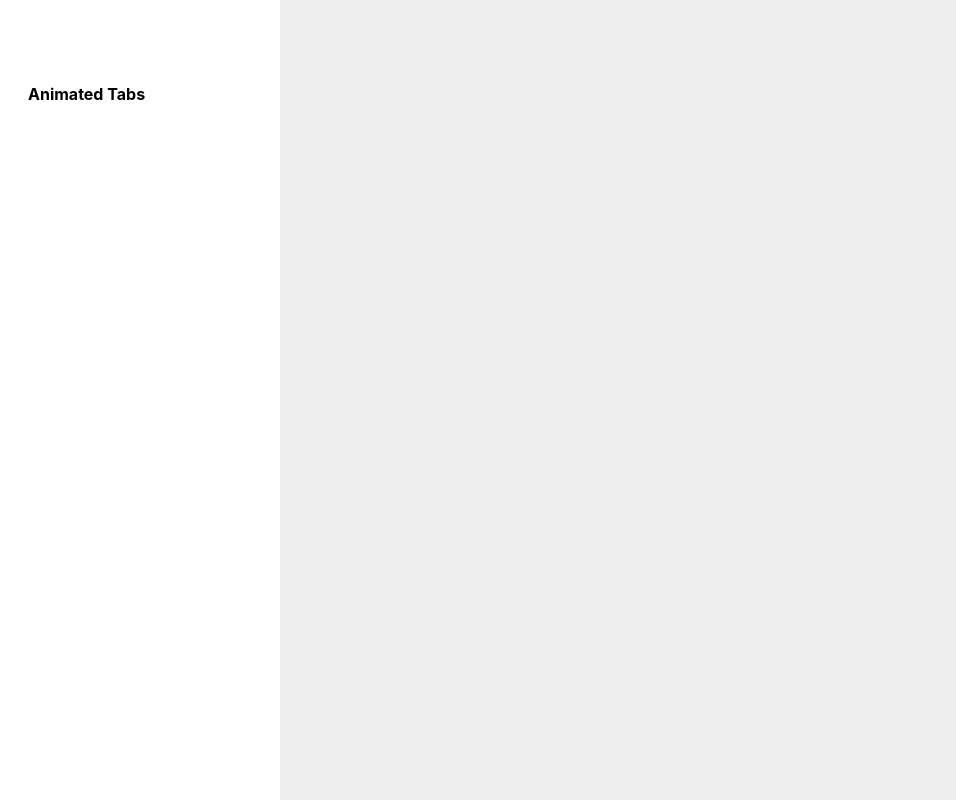
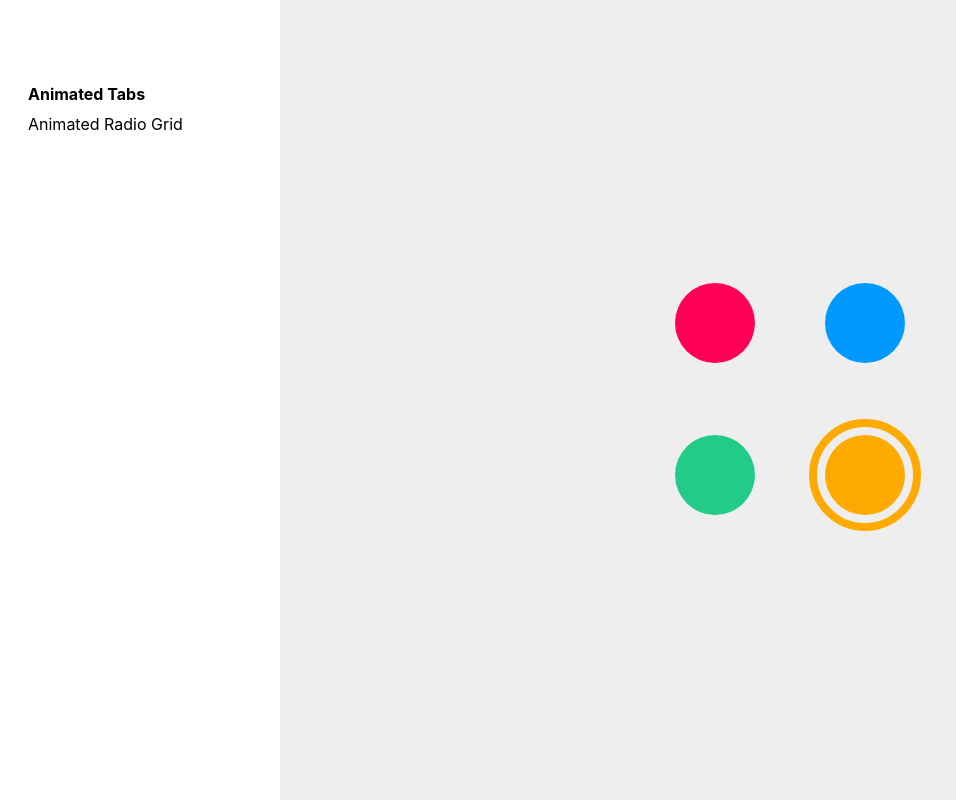
Before and after one commit to ashish-puttaa/framer-playground, a React (Create React App) app: page /animated-radio-grid in a window 1280 px wide. Shown: the top 800 px of the page, without its empty margins (0-956 px from the left). Built offline with nearby package versions, Linux system fonts and the light colour scheme.

Commit message:
add animated radio grid

```diff
--- /dev/null
+++ b/src/components/animated-radio-grid/animated-radio-grid.component.jsx
@@ -0,0 +1,44 @@
+import { useState } from 'react';
+import { AnimateSharedLayout } from 'framer-motion';
+
+import RadioButton from '../radio-button';
+
+import { Wrapper } from './animated-radio-grid.style';
+
+const red = 'rgb(255, 0, 85)';
+const blue = 'rgb(0, 153, 255)';
+const green = 'rgb(34, 204, 136)';
+const yellow = 'rgb(255, 170, 0)';
+
+const AnimatedRadioGrid = () => {
+   const [selected, setSelected] = useState('yellow');
+
+   return (
+      <Wrapper>
+         <AnimateSharedLayout>
+            <RadioButton
+               color={red}
+               active={selected === 'red'}
+               onClick={() => setSelected('red')}
+            />
+            <RadioButton
+               color={blue}
+               active={selected === 'blue'}
+               onClick={() => setSelected('blue')}
+            />
+            <RadioButton
+               color={green}
+               active={selected === 'green'}
+               onClick={() => setSelected('green')}
+            />
+            <RadioButton
+               color={yellow}
+               active={selected === 'yellow'}
+               onClick={() => setSelected('yellow')}
+            />
+         </AnimateSharedLayout>
+      </Wrapper>
+   );
+};
+
+export default AnimatedRadioGrid;
--- /dev/null
+++ b/src/components/animated-radio-grid/animated-radio-grid.style.js
@@ -0,0 +1,11 @@
+import styled from 'styled-components';
+import { motion } from 'framer-motion';
+
+export const Wrapper = styled.div`
+   display: flex;
+   flex-direction: row;
+   flex-wrap: wrap;
+   width: 235px;
+   height: 235px;
+   gap: 70px;
+`;
--- /dev/null
+++ b/src/components/animated-radio-grid/index.js
@@ -0,0 +1 @@
+export { default } from './animated-radio-grid.component';
--- /dev/null
+++ b/src/components/radio-button/index.js
@@ -0,0 +1 @@
+export { default } from './radio-button.component';
--- /dev/null
+++ b/src/components/radio-button/radio-button.component.jsx
@@ -0,0 +1,27 @@
+import { Wrapper, Circle, Outline } from './radio-button.styles';
+
+const spring = {
+   type: 'spring',
+   stiffness: 500,
+   damping: 30,
+};
+
+const RadioButton = ({ color, active, ...props }) => {
+   return (
+      <Wrapper {...props}>
+         <Circle color={color}>
+            {active && (
+               <Outline
+                  color={color}
+                  layoutId="outline"
+                  transition={spring}
+                  initial={false}
+                  animate={{ borderColor: color }}
+               />
+            )}
+         </Circle>
+      </Wrapper>
+   );
+};
+
+export default RadioButton;
--- /dev/null
+++ b/src/components/radio-button/radio-button.styles.js
@@ -0,0 +1,26 @@
+import styled from 'styled-components';
+import { motion } from 'framer-motion';
+
+export const Wrapper = styled(motion.div)`
+   cursor: pointer;
+   width: 80px;
+   height: 80px;
+`;
+
+export const Circle = styled(motion.div)`
+   width: 100%;
+   height: 100%;
+   border-radius: 50%;
+   background-color: ${(props) => props.color};
+   position: relative;
+`;
+
+export const Outline = styled(motion.div)`
+   position: absolute;
+   border: 8px solid ${(props) => props.color}; // 10 : 1
+   top: -16px; // 20 : 1
+   left: -16px; // 20 : 1
+   right: -16px; // 20 : 1
+   bottom: -16px; // 20 : 1
+   border-radius: 50%;
+`;
--- a/src/routes/index.js
+++ b/src/routes/index.js
@@ -1,4 +1,5 @@
 import AnimatedTabs from '../components/animated-tabs';
+import AnimatedRadioGrid from '../components/animated-radio-grid';
 
 export const routes = [
    {
@@ -6,6 +7,11 @@ export const routes = [
       name: 'Animated Tabs',
       component: AnimatedTabs,
    },
+   {
+      path: '/animated-radio-grid',
+      name: 'Animated Radio Grid',
+      component: AnimatedRadioGrid,
+   },
 ];
 
 export const defaultPath = '/animated-tabs';
```
Also changed, not shown: src/components/animated-radio-grid/animated-radio-grid.motion.js (added).
